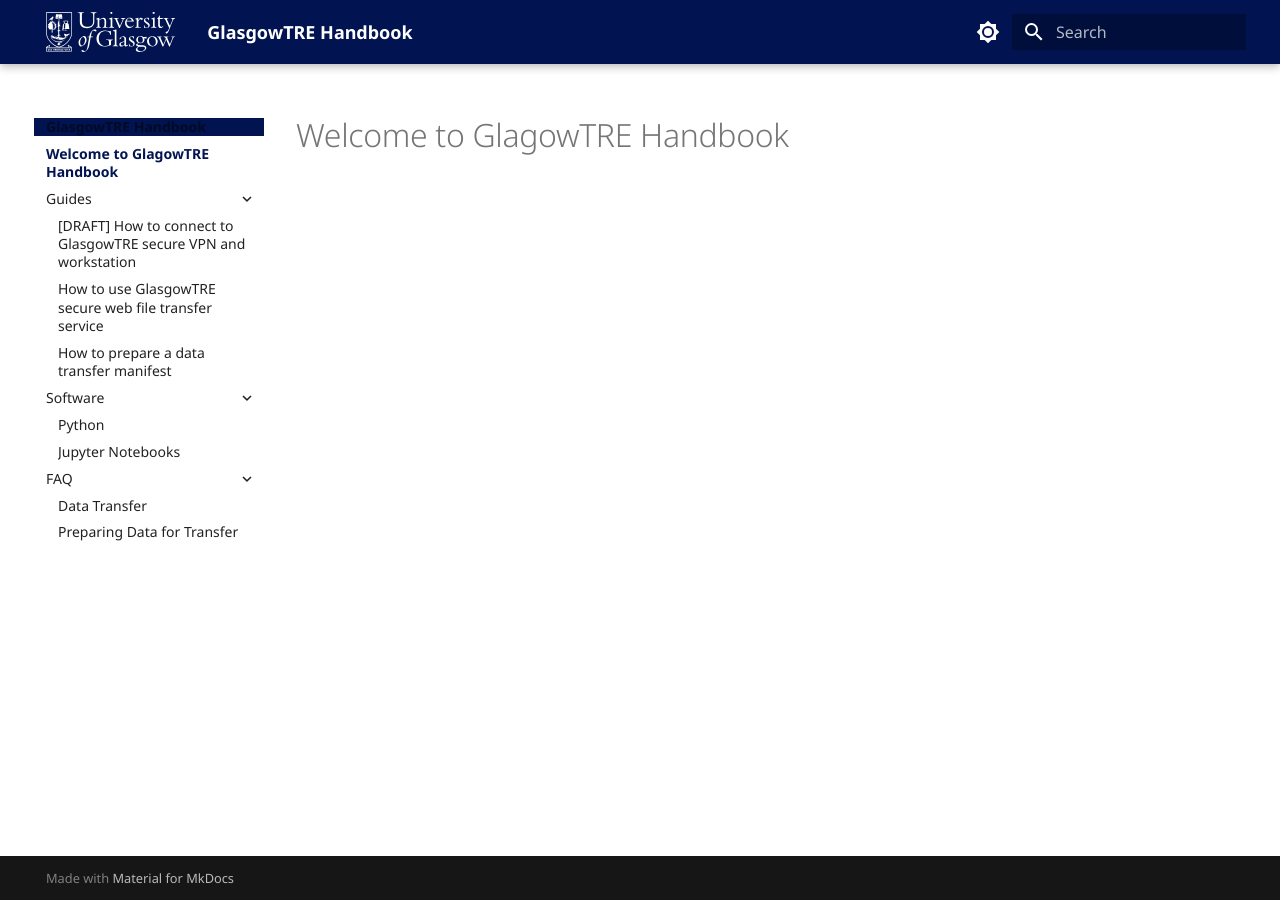
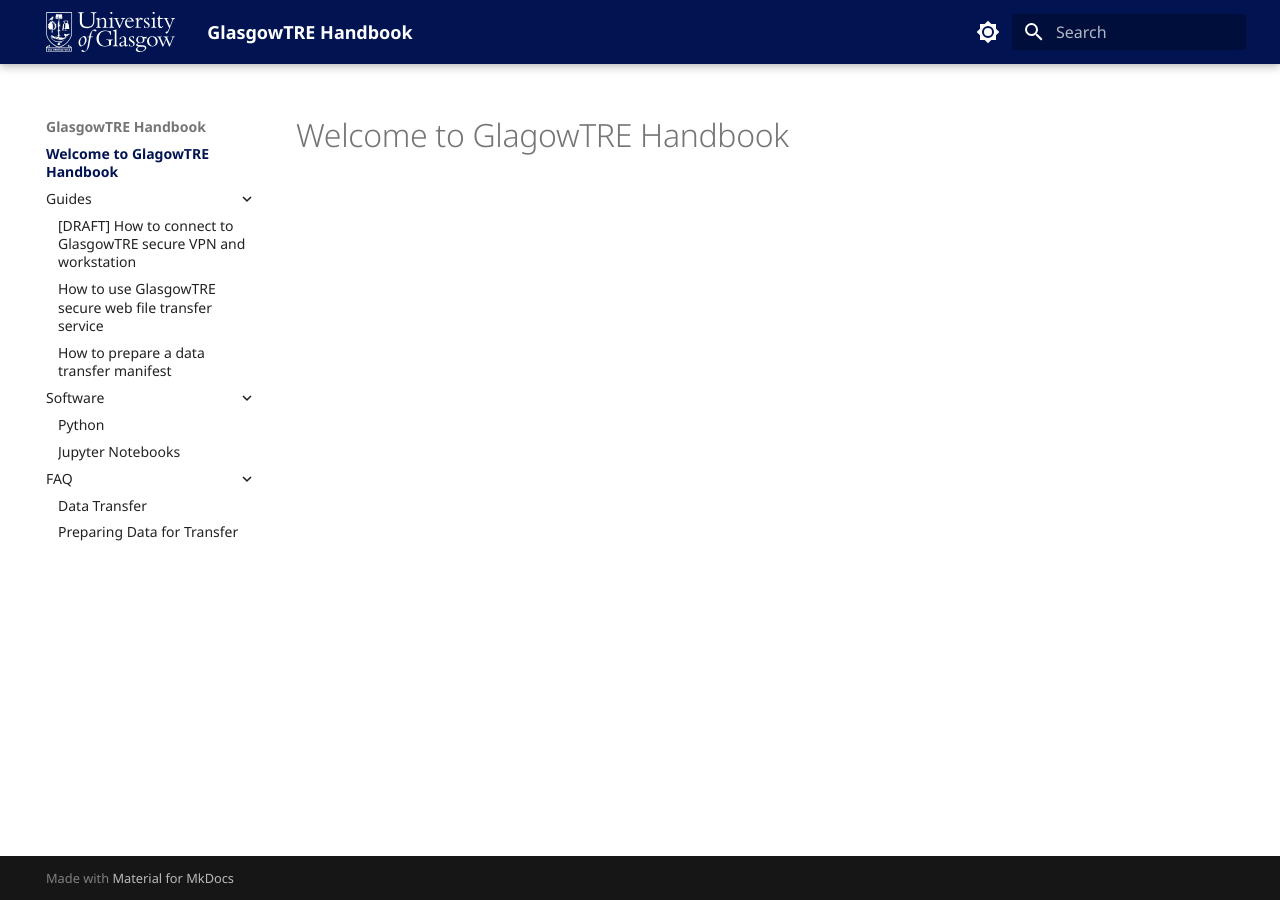
Before and after one commit to glasgowtre/glasgowtre.github.io, an MkDocs documentation site: the page built from docs/index.md, in a window 1280 px wide. Built offline with MkDocs 1.6.1 and Material for MkDocs 9.7.7, drawn with Linux system fonts in a browser that asks for light colours.

Commit message:
fix(theme): scope mobile drawer header styles to avoid desktop sidebar artifact

```diff
--- a/docs/stylesheets/palette.css
+++ b/docs/stylesheets/palette.css
@@ -73,16 +73,27 @@
 
 /* ── Header styling (harmonized with HPC sister site) ──────────── */
 /* Light mode: University of Glasgow Navy Blue */
-[data-md-color-scheme="default"] .md-header,
-[data-md-color-scheme="default"] .md-nav--primary .md-nav__title[for="__drawer"] {
+[data-md-color-scheme="default"] .md-header {
   background-color: #011451;
 }
 
 /* Dark mode: Slate Navy */
-[data-md-color-scheme="slate"] .md-header,
-[data-md-color-scheme="slate"] .md-nav--primary .md-nav__title[for="__drawer"] {
+[data-md-color-scheme="slate"] .md-header {
   background-color: #344374;
   color: #ffffff;
+}
+
+/* Mobile drawer header (restricted to mobile/tablet drawer viewports) */
+@media screen and (max-width: 76.234375em) {
+  [data-md-color-scheme="default"] .md-nav--primary .md-nav__title[for="__drawer"] {
+    background-color: #011451;
+    color: #ffffff;
+  }
+
+  [data-md-color-scheme="slate"] .md-nav--primary .md-nav__title[for="__drawer"] {
+    background-color: #344374;
+    color: #ffffff;
+  }
 }
 
 /* ── Header logo & title sizing ────────────────────────────────── */
```
